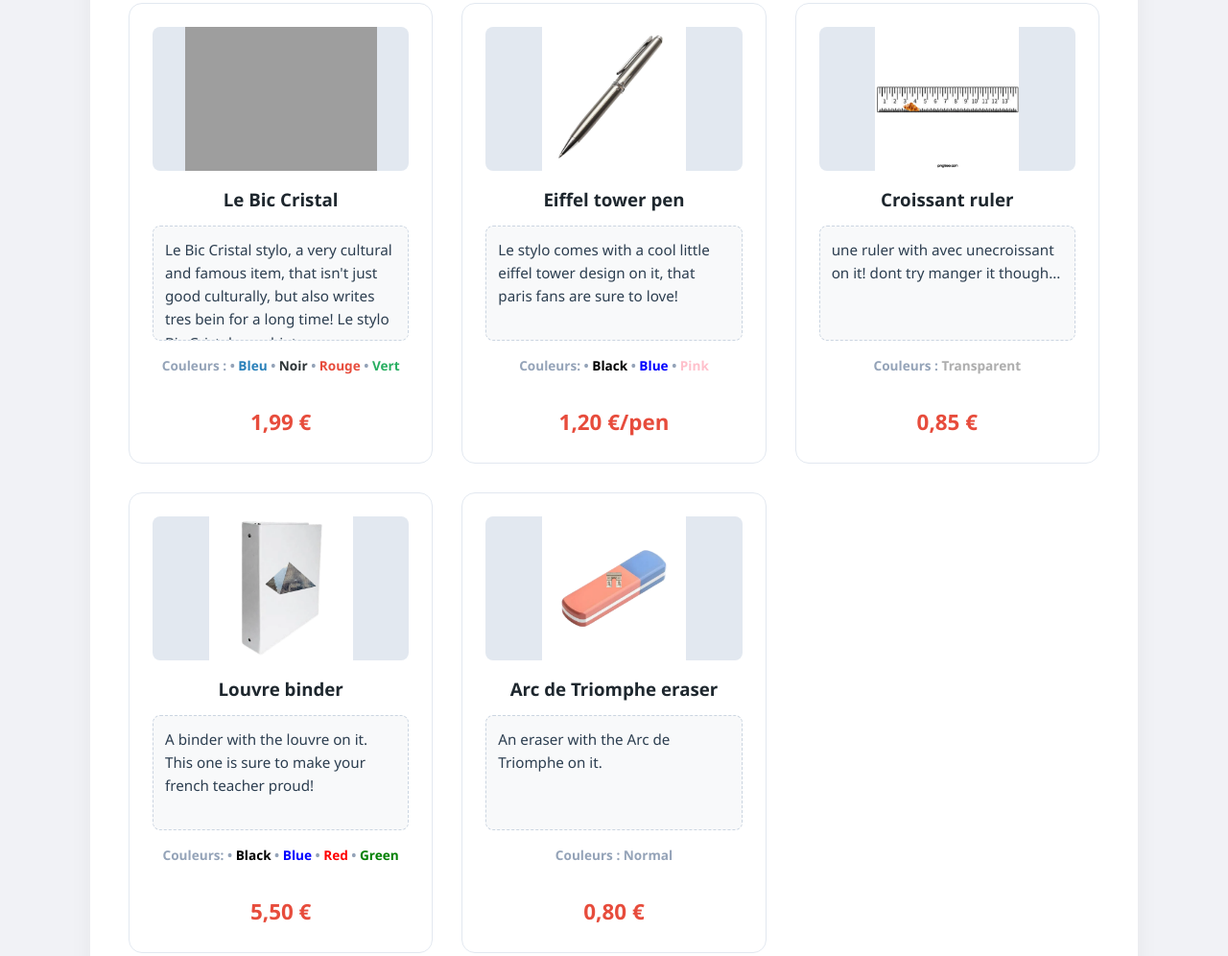
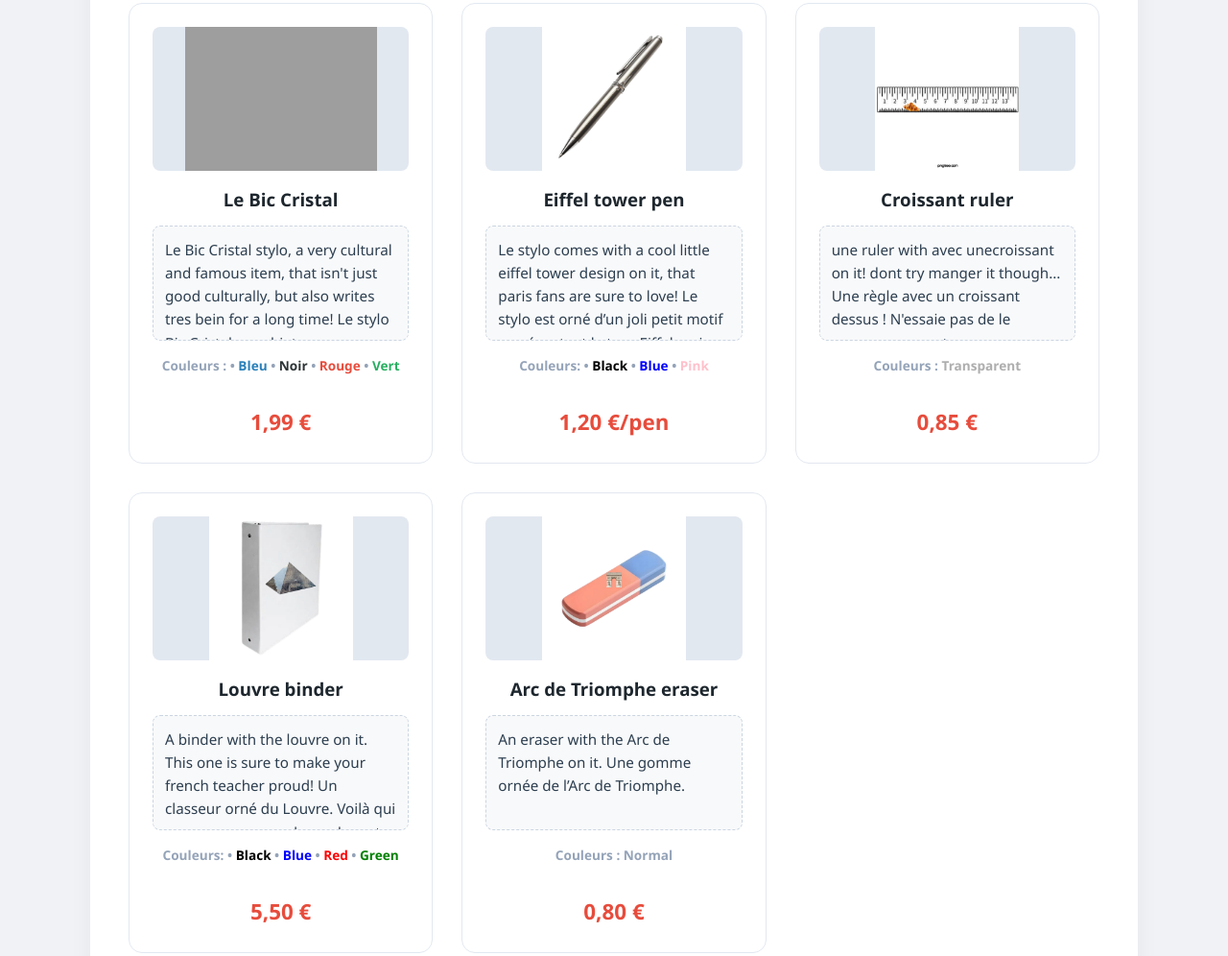
Before and after one commit to MinecraftMii9/Website-thing, a plain HTML site: page index.html in a window 1280 px wide. Shown: the part 703-1699 px from the top of the page at 96% size. Drawn offline with Linux system fonts and the light colour scheme; grey boxes are pictures that could not be loaded.

Commit message:
Update index.html

```diff
--- a/index.html
+++ b/index.html
@@ -205,7 +205,7 @@
     </div>
     <h3>Eiffel tower pen</h3>
     <div class="scrollable-description">
-        Le stylo comes with a cool little eiffel tower design on it, that paris fans are sure to love!
+        Le stylo comes with a cool little eiffel tower design on it, that paris fans are sure to love! Le stylo est orné d’un joli petit motif représentant la tour Eiffel, qui ravira à coup sûr les amoureux de Paris !
     </div>
     <div class="colors">
         Couleurs:
@@ -225,7 +225,7 @@
     </div>
     <h3>Croissant ruler</h3>
     <div class="scrollable-description">
-        une ruler with avec unecroissant on it! dont try manger it though...
+        une ruler with avec unecroissant on it! dont try manger it though... Une règle avec un croissant dessus ! N'essaie pas de le manger, par contre...
     </div>
     <div class="colors">
         Couleurs : <span style="color: rgba(0, 0, 0, 0.25); font-weight: bold; text-shadow: 0 0 1px rgba(0,0,0,0.1);">Transparent</span>
@@ -241,7 +241,7 @@
     </div>
     <h3>Louvre binder</h3>
     <div class="scrollable-description">
-        A binder with the louvre on it. This one is sure to make your french teacher proud!
+        A binder with the louvre on it. This one is sure to make your french teacher proud! Un classeur orné du Louvre. Voilà qui ne manquera pas de rendre votre professeur de français fier !
     </div>
     <div class="colors">
         Couleurs:
@@ -262,7 +262,7 @@
                     </div>
                     <h3>Arc de Triomphe eraser</h3>
                     <div class="scrollable-description">
-                       An eraser with the Arc de Triomphe on it.
+                       An eraser with the Arc de Triomphe on it. Une gomme ornée de l’Arc de Triomphe.
                     </div>
                     <div class="colors">Couleurs : Normal</div>
                     <div class="price">0,80 €</div>
```
